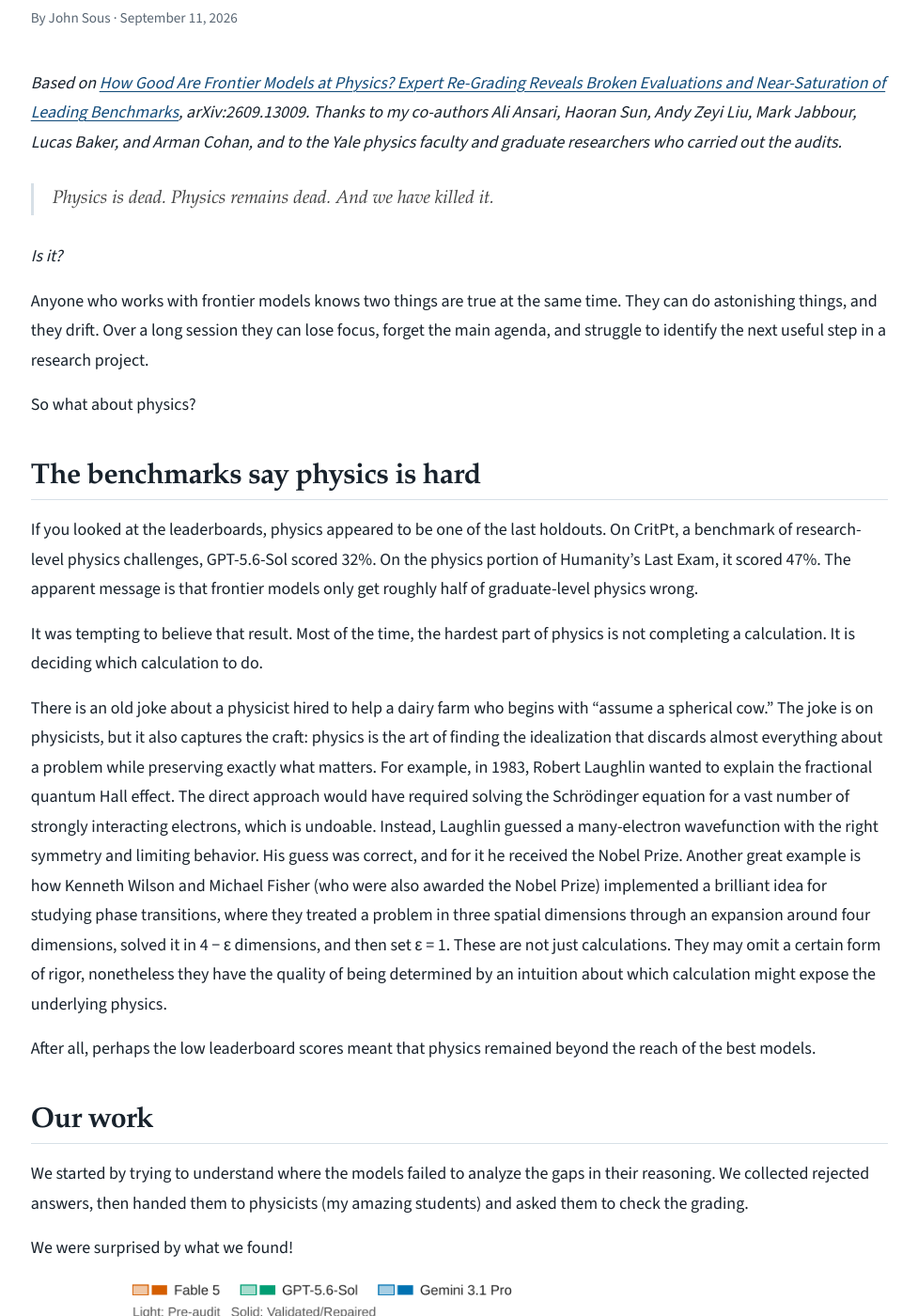
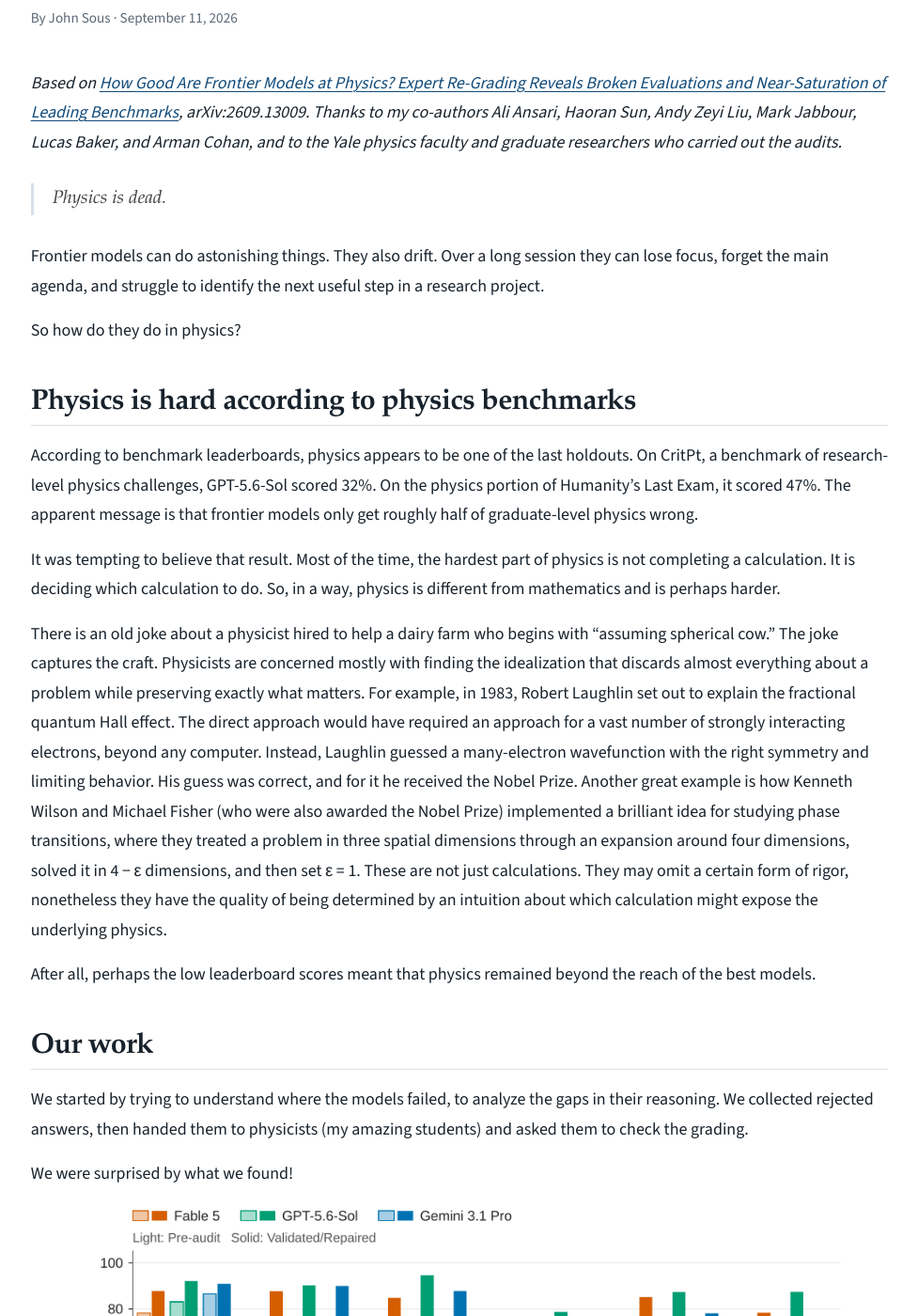
Before and after one commit to jsous/jsous.github.io, a Jekyll site: the page built from _posts/2026-09-11-is-physics-dead.md, in a window 1280 px wide and 1400 px high, scrolled down 224 px. Shown: the whole window at 94% size, without its empty margins (151-1128 px from the left). Built offline with Jekyll 4.4.1, drawn with Linux system fonts in a browser that asks for light colours; some of the changed text lies outside the part shown.

Commit message:
Update 2026-09-11-is-physics-dead.md

```diff
--- a/_posts/2026-09-11-is-physics-dead.md
+++ b/_posts/2026-09-11-is-physics-dead.md
@@ -7,29 +7,27 @@
 description: "An expert audit of physics benchmarks."
 permalink: /blogs/is-physics-dead/
 ---
-*Based on [How Good Are Frontier Models at Physics? Expert Re-Grading Reveals Broken Evaluations and Near-Saturation of Leading Benchmarks](https://arxiv.org/abs/arXiv:2609.13009), arXiv:2609.13009. Thanks to my co-authors Ali Ansari, Haoran Sun, Andy Zeyi Liu, Mark Jabbour, Lucas Baker, and Arman Cohan, and to the Yale physics faculty and graduate researchers who carried out the audits.*
+*Based on [How Good Are Frontier Models at Physics? Expert Re-Grading Reveals Broken Evaluations and Near-Saturation of Leading Benchmarks](https://arxiv.org/abs/2609.13009), arXiv:2609.13009. Thanks to my co-authors Ali Ansari, Haoran Sun, Andy Zeyi Liu, Mark Jabbour, Lucas Baker, and Arman Cohan, and to the Yale physics faculty and graduate researchers who carried out the audits.*
 
-> *Physics is dead. Physics remains dead. And we have killed it.*
+> *Physics is dead.*
 
-*Is it?*
+Frontier models can do astonishing things. They also drift. Over a long session they can lose focus, forget the main agenda, and struggle to identify the next useful step in a research project.
 
-Anyone who works with frontier models knows two things are true at the same time. They can do astonishing things, and they drift. Over a long session they can lose focus, forget the main agenda, and struggle to identify the next useful step in a research project.
+So how do they do in physics?
 
-So what about physics?
+## Physics is hard according to physics benchmarks
 
-## The benchmarks say physics is hard
+According to benchmark leaderboards, physics appears to be one of the last holdouts. On CritPt, a benchmark of research-level physics challenges, GPT-5.6-Sol scored 32%. On the physics portion of Humanity's Last Exam, it scored 47%. The apparent message is that frontier models only get roughly half of graduate-level physics wrong.
 
-If you looked at the leaderboards, physics appeared to be one of the last holdouts. On CritPt, a benchmark of research-level physics challenges, GPT-5.6-Sol scored 32%. On the physics portion of Humanity's Last Exam, it scored 47%. The apparent message is that frontier models only get roughly half of graduate-level physics wrong.
+It was tempting to believe that result. Most of the time, the hardest part of physics is not completing a calculation. It is deciding which calculation to do. So, in a way, physics is different from mathematics and is perhaps harder.
 
-It was tempting to believe that result. Most of the time, the hardest part of physics is not completing a calculation. It is deciding which calculation to do.
-
-There is an old joke about a physicist hired to help a dairy farm who begins with "assume a spherical cow." The joke is on physicists, but it also captures the craft: physics is the art of finding the idealization that discards almost everything about a problem while preserving exactly what matters. For example, in 1983, Robert Laughlin wanted to explain the fractional quantum Hall effect. The direct approach would have required solving the Schrödinger equation for a vast number of strongly interacting electrons, which is undoable. Instead, Laughlin guessed a many-electron wavefunction with the right symmetry and limiting behavior. His guess was correct, and for it he received the Nobel Prize. Another great example is how Kenneth Wilson and Michael Fisher (who were also awarded the Nobel Prize) implemented a brilliant idea for studying phase transitions, where they treated a problem in three spatial dimensions through an expansion around four dimensions, solved it in 4 − ε dimensions, and then set ε = 1. These are not just calculations. They may omit a certain form of rigor, nonetheless they have the quality of being determined by an intuition about which calculation might expose the underlying physics.
+There is an old joke about a physicist hired to help a dairy farm who begins with "assuming spherical cow." The joke captures the craft. Physicists are concerned mostly with finding the idealization that discards almost everything about a problem while preserving exactly what matters. For example, in 1983, Robert Laughlin set out to explain the fractional quantum Hall effect. The direct approach would have required an approach for a vast number of strongly interacting electrons, beyond any computer. Instead, Laughlin guessed a many-electron wavefunction with the right symmetry and limiting behavior. His guess was correct, and for it he received the Nobel Prize. Another great example is how Kenneth Wilson and Michael Fisher (who were also awarded the Nobel Prize) implemented a brilliant idea for studying phase transitions, where they treated a problem in three spatial dimensions through an expansion around four dimensions, solved it in 4 − ε dimensions, and then set ε = 1. These are not just calculations. They may omit a certain form of rigor, nonetheless they have the quality of being determined by an intuition about which calculation might expose the underlying physics.
 
 After all, perhaps the low leaderboard scores meant that physics remained beyond the reach of the best models.
 
 ## Our work
 
-We started by trying to understand where the models failed to analyze the gaps in their reasoning. We collected rejected answers, then handed them to physicists (my amazing students) and asked them to check the grading.
+We started by trying to understand where the models failed, to analyze the gaps in their reasoning. We collected rejected answers, then handed them to physicists (my amazing students) and asked them to check the grading.
 
 We were surprised by what we found!
 
@@ -48,34 +46,29 @@
 | CMT-Benchmark | 61.0% | 87.2% | 98.0% |
 | CritPt | 32.3%* | 87.5% | 94.4% |
 
-*The pre-audit CritPt score is Artificial Analysis's reported mean@5 on 70 challenges. The corrected results use the 54 retained challenges.*
+*The pre-audit CritPt score is Artificial Analysis's reported mean@5 on 70 challenges. For the corrected results we use the 54 retained challenges.*
 
-There are important qualifications. The corrected scores are computed on retained or repaired question sets, so the pre-audit and corrected values do not always use identical questions. For HLE, we audited only questions rejected for GPT-5.6-Sol. Some runs used tools while others did not. Even the best corrected evaluator we tested still had an error rate of about 4%. These details matter, but none changes the central result: the original scores substantially understated model performance.
+There are important qualifications. The corrected scores are computed on retained or repaired question sets, so the pre-audit and corrected values do not always use identical questions. For HLE, we audited only questions rejected for GPT-5.6-Sol. Some runs used tools while others did not. Even the best corrected evaluator we tested still had an error rate of about 4%. These details matter, but none changes the central result, that the original scores substantially understated model performance.
 
-It seems that AI is killing physics, at least the kind that fits in a problem set. Frontier models now solve nearly all well-posed, closed-ended physics problems in these benchmarks, from undergraduate mechanics to research-adjacent condensed matter and field theory theory. The leaderboards suggest otherwise because the leaderboards are broken.
-
-## Is physics dead?
-
-No. But it tells us that physics may be next after math on the "chopping block."
+It seems that AI is killing physics. Frontier models now solve nearly all well-posed, closed-ended physics problems in these benchmarks, from undergraduate mechanics to advanced-level condensed matter and field theory. The leaderboards suggest otherwise because they are broken.
 
 ## Solving problem-set problems is not doing physics
 
-Alongside the audit, we pointed GPT-based agentic systems we built at several open problems in theoretical physics. We have not been able to fully solve one. The agents made considerably less progress than comparable systems have made on open mathematics problems, though they produced interesting traces. This shows that physics research may still beyond the reach of the current models.
+We have also deployed GPT-based agentic systems we built, on several open problems in theoretical physics. We have not been able to fully solve one. The agents made considerably less progress than comparable systems have made on open mathematics problems, though they produced interesting traces. This shows that physics research may still be beyond the reach of current models.
 
 Put differently, these systems are excellent at portions of an open problem that resemble a problem set. With a concrete question, they can set up and execute the calculation, run numerics, and check limits. What they do not do well yet is *identify* the right calculation at least over several turns that mimic the research workflow.[^2]
 
 ## What comes next
 
-**Harder tasks, defined by the community.** The next generation of evaluations should include tasks that are hard in the way physics is hard, where identifying the idealization is part of the problem and there may be no single reference answer. Building them will require expert curation, quality checks, and reliable verification.
+**Harder tasks, defined by the community.** The next generation of evaluations should include tasks that are hard in the way physics is hard, where identifying the idealization is part of the problem and there may be no single reference answer.
 
 **Open challenges.** To learn whether models can do physics rather than physics homework, we should give them open problems and document the attempts publicly, with physicists in the loop.
 
-**Better agents and harnesses for physics.** Physics needs harnesses that simulate the questions a good researcher would ask in pursuit of an answer to a research problem. The best first targets may not be famous grand challenges, but problems that are genuinely unsolved but with a limited space of plausible idealizations.
+**Better agents and harnesses for physics.** Physics needs harnesses that simulate the questions a good researcher would ask in pursuit of an answer to a research problem. The best first targets may be genuinely unsolved problems that are yet within the reach of physicists.
 
-## The verdict
-The audit suggests that physics benchmarks are dead. The leaderboard scores do not match what frontier models are able to do. One may feel that if physics benchmarks are saturated, and hard math problems are getting solved almost daily, then it is likely that all closed-ended benchmarks are saturated, and that we need new methods for evaluating AI capability (which on tasks like these is arguably now beyond human ability).
+## Is physics dead?
 
-What remains beyond reach is the research process. How to identify which idealization, which calculation, etc. In other words, running the full loop of science with AI, not just the calculation in the middle.
+No. The audit suggests that physics benchmarks are saturated. The leaderboard scores do not match what frontier models are able to do. One may feel that if physics benchmarks are saturated, and hard math problems are getting solved almost daily, then it is likely that all closed-ended benchmarks are saturated, and that we need new methods for evaluating AI capability (which on tasks like these is arguably now beyond human ability). What remains beyond reach is the research process.
 
 [^1]: We found some or all of these issues in several benchmarks presented in the paper, and also in our own PHYSICS benchmark, which was not included in the first version of the paper because we did not have time to audit it fully. It will be scrutinized in a future revision.
 
```
